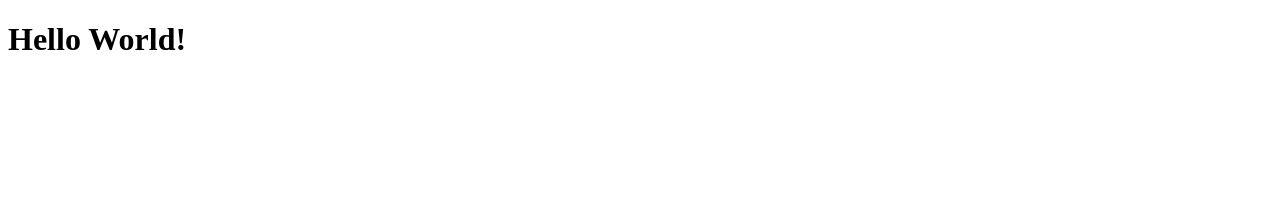
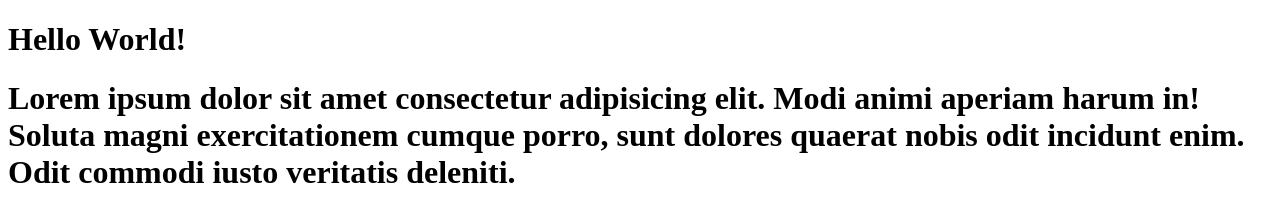
Before and after one commit to faizal058/wpu-test-repo3, a plain HTML site: page index.html in a window 1280 px wide. Drawn offline with Linux system fonts and the light colour scheme.

Commit message:
Menambahkan paragraph

```diff
--- a/index.html
+++ b/index.html
@@ -8,5 +8,6 @@
 </head>
 <body>
     <h1>Hello World!</h1>
+    <h1>Lorem ipsum dolor sit amet consectetur adipisicing elit. Modi animi aperiam harum in! Soluta magni exercitationem cumque porro, sunt dolores quaerat nobis odit incidunt enim. Odit commodi iusto veritatis deleniti.</h1>
 </body>
 </html>
```
